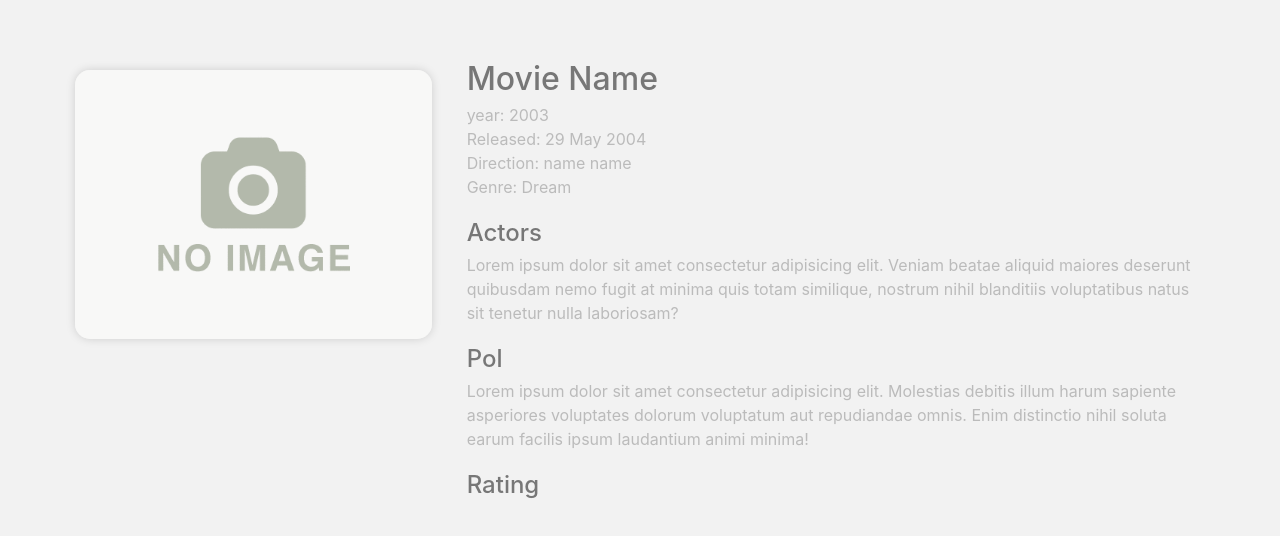
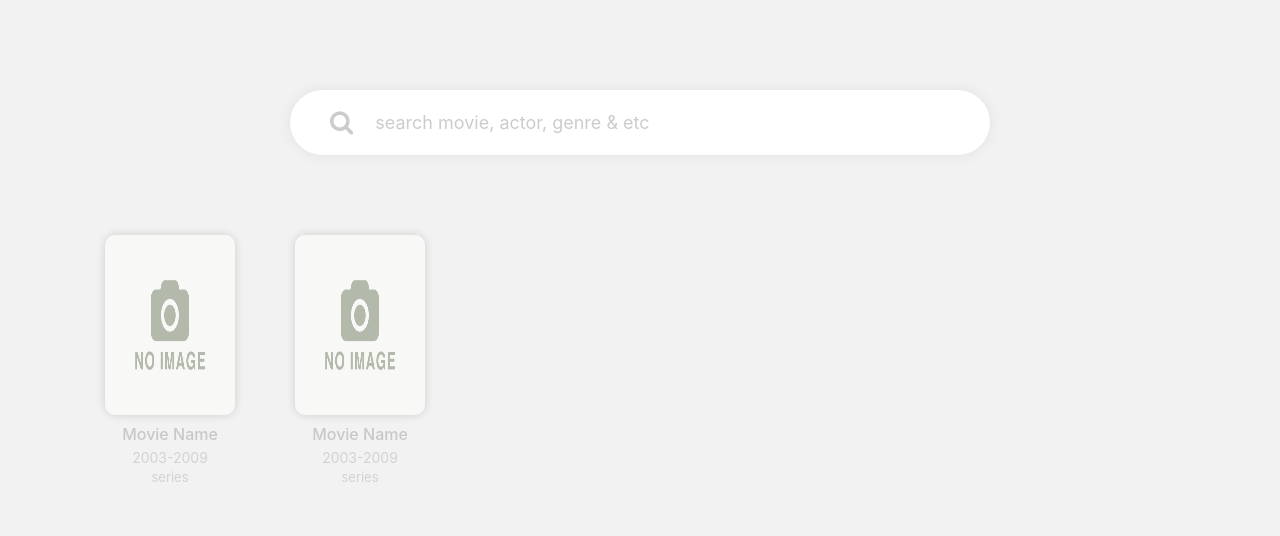
Before and after one commit to fffarzan/task-challenge-hamisystem-test-FarzanNedaei, an Angular app: page / in a window 1280 px wide. Shown: the top 536 px of the page. Built offline with nearby package versions, Linux system fonts and the light colour scheme.

Commit message:
Adding font-awesome and magnify icon

```diff
--- a/angular.json
+++ b/angular.json
@@ -25,6 +25,7 @@
             ],
             "styles": [
               "node_modules/bootstrap/dist/css/bootstrap.min.css",
+              "node_modules/font-awesome/css/font-awesome.css",
               "src/styles.css"
             ],
             "scripts": []
--- a/src/app/app.component.html
+++ b/src/app/app.component.html
@@ -1,8 +1,8 @@
 <div class="container-fluid movie-list">
   <div class="row">
     <div class="col-12">
-      <!-- <app-movie-list></app-movie-list> -->
-      <app-movie-details></app-movie-details>
+      <app-movie-list></app-movie-list>
+      <!-- <app-movie-details></app-movie-details> -->
       <!-- <router-outlet></router-outlet> -->
     </div>
   </div>
--- a/src/app/movie-list/search-box/search-box.component.css
+++ b/src/app/movie-list/search-box/search-box.component.css
@@ -10,7 +10,7 @@
 
 .movie-list-searchBox input {
   width: 100%;
-  margin: 0 10px 0 60px;
+  margin: 0 10px 0 20px;
   border: none;
   outline: none;
   font-size: 16px;
@@ -20,3 +20,10 @@
   color: #ccc;
   font-size: 18px;
 }
+
+.movie-list-searchBox i {
+  color: #ccc;
+  font-size: 25px;
+  align-self: center;
+  margin: 0 0 0 40px;
+}
--- a/src/app/movie-list/search-box/search-box.component.html
+++ b/src/app/movie-list/search-box/search-box.component.html
@@ -1,5 +1,5 @@
 <div class="d-flex movie-list-searchBox">
-  <span></span>
+  <i class="fa fa-search" aria-hidden="true"></i>
   <!-- (ngModelChange)="" -->
   <!-- [ngModel]="" -->
   <input type="text" class="align-self-center" placeholder="search movie, actor, genre & etc">
```
Also changed, not shown: package.json (+4 -3 lines), 1 other file (tests, documents, lock files or other folders).
